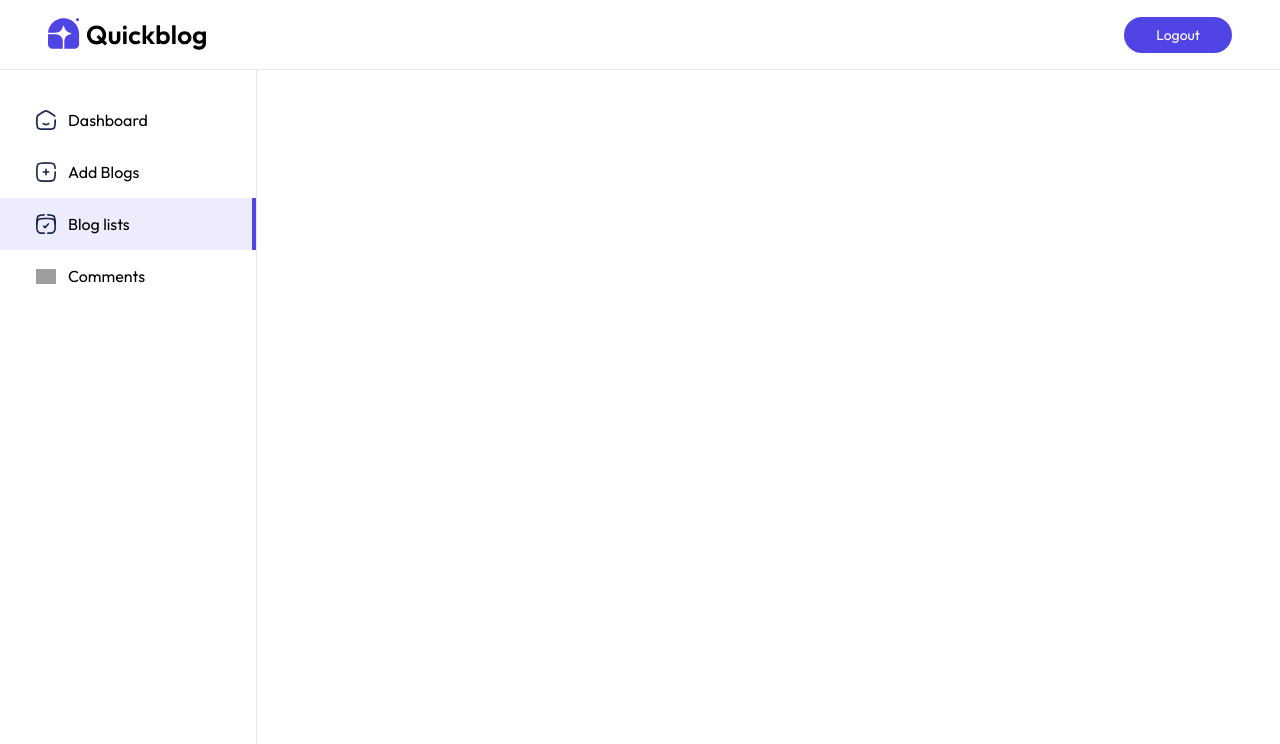
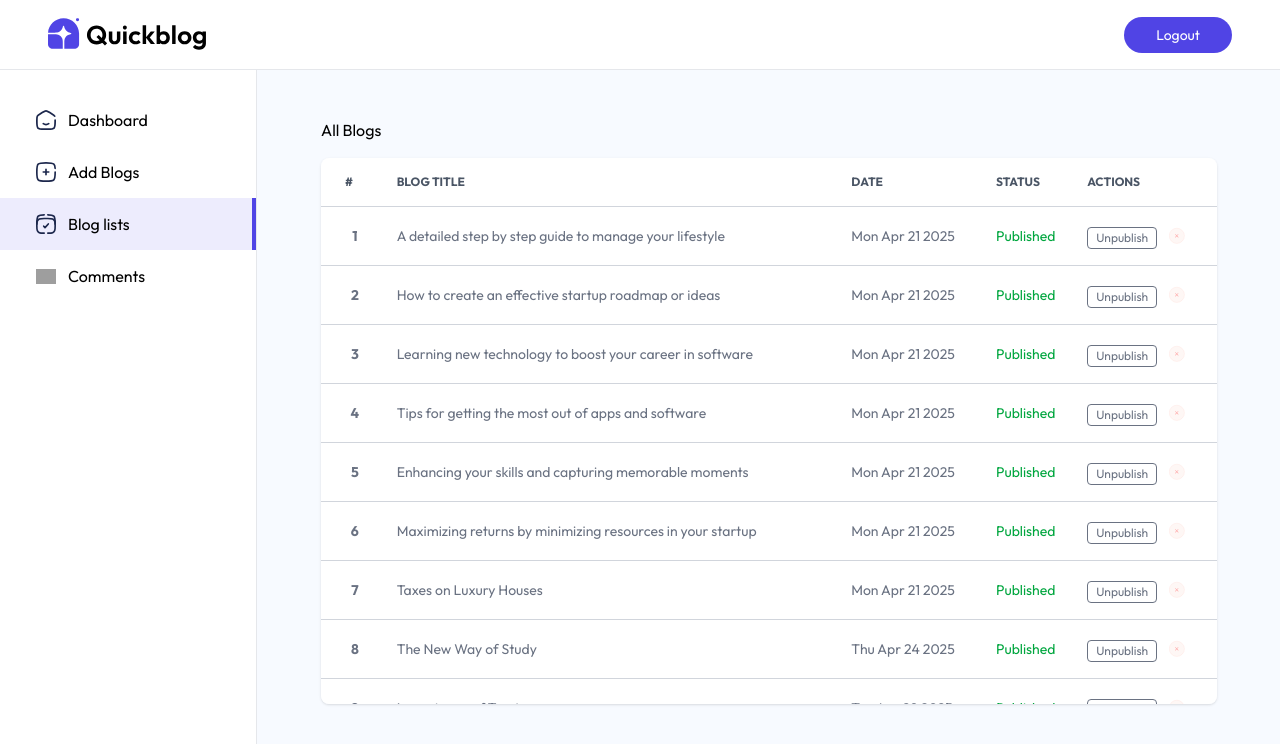
Before and after one commit to usanthiya/QuickBlog, a React (Vite) app in the folder client/: page /admin/listBlog in a window 1280 px wide. Shown: the top 744 px of the page. Built offline with nearby package versions, Linux system fonts and the light colour scheme; grey boxes are pictures that could not be loaded.

Commit message:
feat: Added Blog list component

```diff
--- a/client/src/pages/admin/ListBlog.jsx
+++ b/client/src/pages/admin/ListBlog.jsx
@@ -1,9 +1,40 @@
-import React from 'react'
+import React, { useEffect, useState } from 'react'
+import { blog_data } from '../../assets/assets';
+import BlogTableItem from "../../components/admin/BlogTableItem";
 
 const ListBlog = () => {
+  const [blogs, setBlogs] = useState([]);
+
+  const fetchBlogs = async () => {
+     setBlogs(blog_data);
+
+  }
+
+  useEffect(() => {
+   fetchBlogs();
+  }, []);
+
   return (
-    <div>
-
+    <div className='flex-1 pt-5 px-5 sm:pt-12 sm:pl-16 bg-blue-50/50'>
+       <h1>All Blogs</h1>
+       <div className="relative h-4/5 mt-4 max-w-4xl overflow-x-auto shadow rounded-lg scrollbar-hide bg-white">
+           <table className="w-full text-sm text-gray-500">
+            <thead className="text-xs text-gray-600 text-left uppercase">
+               <tr>
+                <th scope="col" className="px-2 py-4 xl:px-6"> # </th>
+                <th scope="col" className="px-2 py-4"> Blog Title </th>
+                <th scope="col" className="px-2 py-4 max-sm:hidden"> Date </th>
+                <th scope="col" className="px-2 py-4 max-sm:hidden"> Status </th>
+                <th scope="col" className="px-2 py-4"> Actions </th>
+               </tr>
+            </thead>
+            <tbody>
+              {blogs.map((blog, index)=> {
+                return <BlogTableItem index={index+1} key={blog._id} blog={blog} fetchBlogs={fetchBlogs}/>
+              })}
+            </tbody>
+           </table>
+        </div>
     </div>
   )
 }
```
